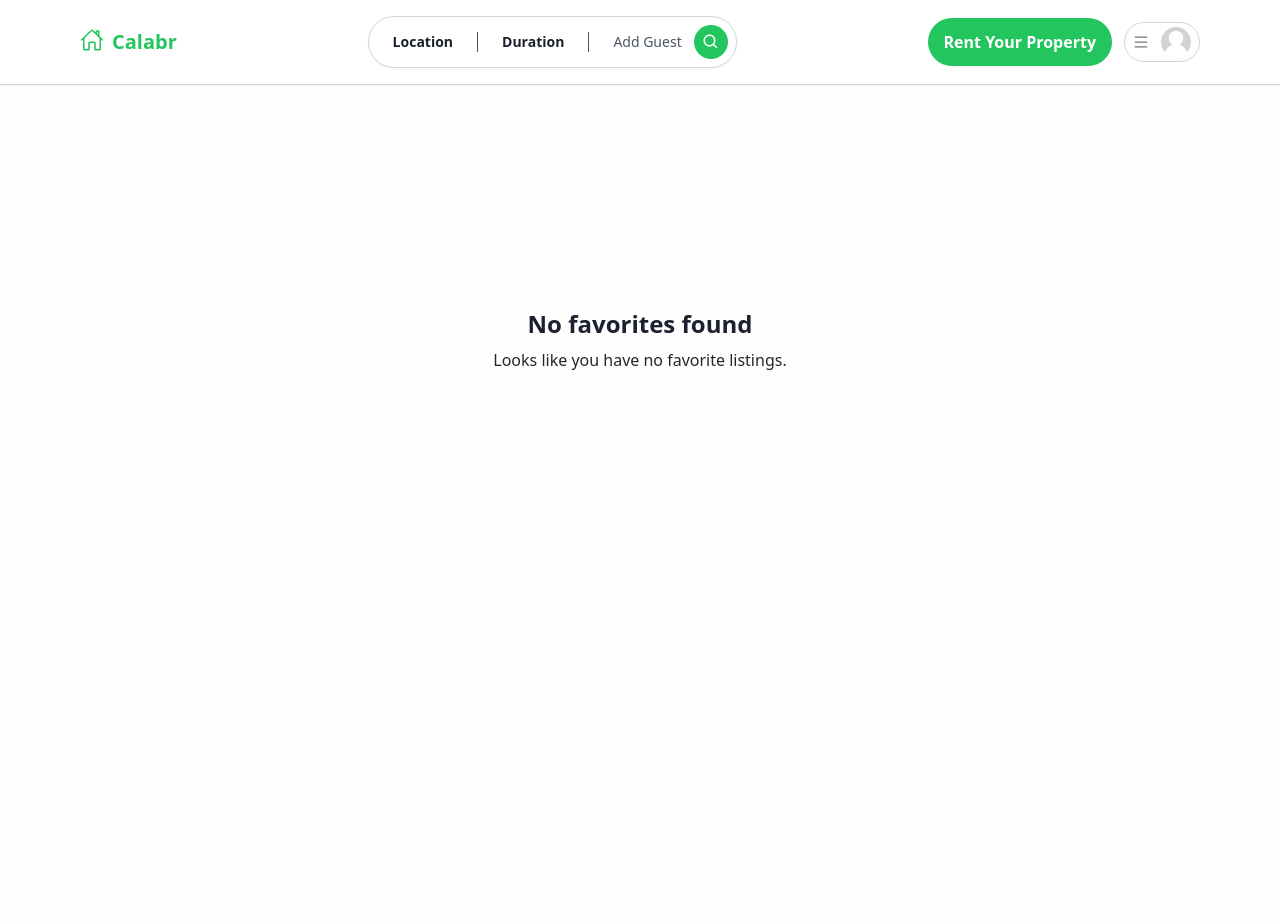
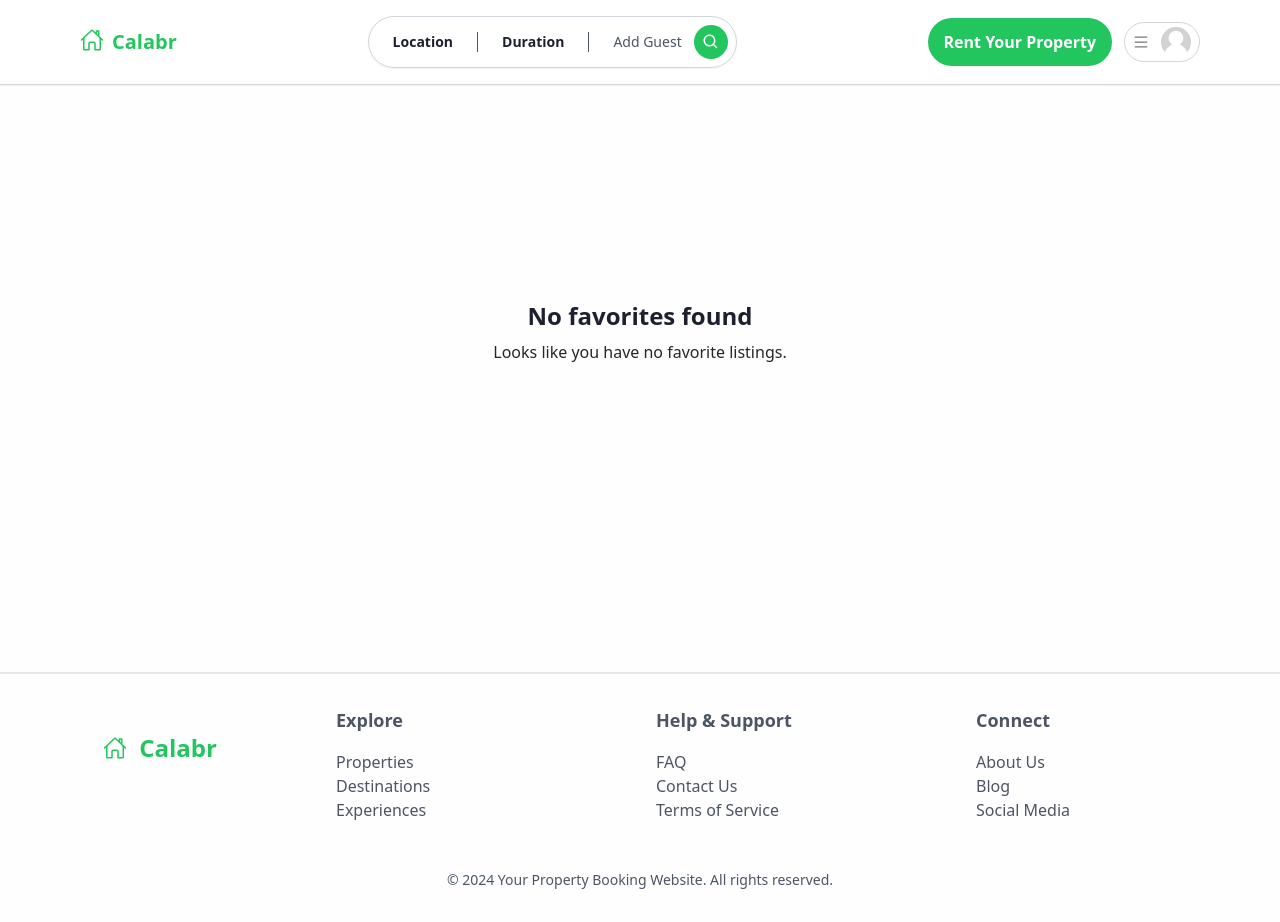
Before and after one commit to amogbeyiteren/Calabar, a Next.js app: page /favorites in a window 1280 px wide. Before the commit the page ends 800 px from the top, so only its background shows below. Built offline with nearby package versions, Linux system fonts and the light colour scheme; no server answers; what world-countries would draw is missing.

Commit message:
done i guess

```diff
--- a/app/components/Heading.tsx
+++ b/app/components/Heading.tsx
@@ -16,7 +16,7 @@ const Heading: React.FC<HeadingProps> = ({
       <div className="text-2xl font-bold">
         {title}
       </div>
-      <div className="font-light text-neutral-800 mt-2">
+      <div className="font-light mb-4 text-neutral-800 mt-2">
         {subtitle}
       </div>
     </div>
--- a/app/components/listings/ListingCard.tsx
+++ b/app/components/listings/ListingCard.tsx
@@ -4,6 +4,7 @@ import Image from "next/image";
 import { useRouter } from "next/navigation";
 import { useCallback, useMemo } from "react";
 import { format } from 'date-fns';
+import { FaStar } from 'react-icons/fa'; // Import the star icon
 
 import useCountries from "@/app/hooks/useCountries";
 import {
@@ -23,7 +24,7 @@ interface ListingCardProps {
   disabled?: boolean;
   actionLabel?: string;
   actionId?: string;
-  currentUser?: SafeUser | null
+  currentUser?: SafeUser | null;
 };
 
 const ListingCard: React.FC<ListingCardProps> = ({
@@ -112,17 +113,25 @@ const ListingCard: React.FC<ListingCardProps> = ({
           {/* {location?.region}, {location?.label} */}
           {data.title}
         </div>
-        <div className="font-light text-sm text-neutral-700">
-          {reservationDate || data.category} | {location?.region}, {location?.label}
+
+        <div className="font-light flex justify-between text-sm text-neutral-700">
+          <div className="text-green-600 font-semibold">{reservationDate || data.category}</div> <div> {location?.region}, {location?.label}</div>
         </div>
+        <div className="flex gap-1 items-center"> {/* Add a div to contain the stars */}
+            {Array.from(Array(5).keys()).map((_, index) => ( // Render 5 stars
+              <FaStar key={index} className="text-yellow-400" /> // Use the star icon with yellow color
+            ))}
+          </div>
         <div className="flex flex-row items-center gap-1">
+
           <div className="font-semibold">
-          ₦ {price}
+            ₦ {price}
           </div>
           {!reservation && (
-            <div className="font-light">day</div>
+            <div className="font-light">a day</div>
           )}
         </div>
+
         {onAction && actionLabel && (
           <Button
             disabled={disabled}
--- a/app/components/listings/ListingCategory.tsx
+++ b/app/components/listings/ListingCategory.tsx
@@ -24,7 +24,7 @@ const CategoryView: React.FC<CategoryViewProps> = ({
               {label}
             </div>
             <div
-              className="text-neutral-200 font-light"
+              className="text-neutral-400 font-light"
             >
               {description}
             </div>
--- a/app/components/listings/ListingInfo.tsx
+++ b/app/components/listings/ListingInfo.tsx
@@ -90,7 +90,11 @@ const ListingInfo: React.FC<ListingInfoProps> = ({
         {description}
       </div>
       <hr />
+      <div className="my-10">
       <Map center={coordinates} />
+      </div>
+
+
     </div>
    );
 }
--- /dev/null
+++ b/app/components/listings/ReviewSection.tsx
@@ -0,0 +1,64 @@
+import { FaUserCircle } from 'react-icons/fa';
+import { FaStar } from 'react-icons/fa';
+
+const ReviewsSection = () => {
+  return (
+    <div className="mt-10">
+      <h2 className="text-2xl font-semibold mb-4">Reviews For This Property</h2>
+    <div className="flex flex-col gap-4">
+      {/* Sample review 1 */}
+      <div className="bg-white p-4 rounded-lg shadow-sm">
+        <div className="flex items-center mb-2">
+          <FaUserCircle className="h-8 w-8 text-gray-500 mr-2" />
+          <span className="font-semibold">James Agogo</span>
+        </div>
+        <div className="flex items-center mb-2">
+          <div className="flex items-center">
+            {[...Array(5)].map((_, index) => (
+              <FaStar key={index} className="h-5 w-5 text-yellow-400" />
+            ))}
+          </div>
+          <span className="ml-2">4.5</span>
+        </div>
+        <p>Lorem ipsum dolor sit amet, consectetur adipiscing elit. Sed vulputate ipsum eu nibh consectetur, eget laoreet ipsum aliquet.</p>
+      </div>
+
+      {/* Sample review 2 */}
+      <div className="bg-white p-4 rounded-lg shadow-sm">
+        <div className="flex items-center mb-2">
+          <FaUserCircle className="h-8 w-8 text-gray-500 mr-2" />
+          <span className="font-semibold">Mary Adams</span>
+        </div>
+        <div className="flex items-center mb-2">
+          <div className="flex items-center">
+            {[...Array(5)].map((_, index) => (
+              <FaStar key={index} className="h-5 w-5 text-yellow-400" />
+            ))}
+          </div>
+          <span className="ml-2">4.0</span>
+        </div>
+        <p>Lorem ipsum dolor sit amet, consectetur adipiscing elit. Sed vulputate ipsum eu nibh consectetur, eget laoreet ipsum aliquet.</p>
+      </div>
+
+      {/* Sample review 3 */}
+      <div className="bg-white p-4 rounded-lg shadow-sm">
+        <div className="flex items-center mb-2">
+          <FaUserCircle className="h-8 w-8 text-gray-500 mr-2" />
+          <span className="font-semibold">Kunle Anayo</span>
+        </div>
+        <div className="flex items-center mb-2">
+          <div className="flex items-center">
+            {[...Array(5)].map((_, index) => (
+              <FaStar key={index} className="h-5 w-5 text-yellow-400" />
+            ))}
+          </div>
+          <span className="ml-2">3.5</span>
+        </div>
+        <p>Lorem ipsum dolor sit amet, consectetur adipiscing elit. Sed vulputate ipsum eu nibh consectetur, eget laoreet ipsum aliquet.</p>
+      </div>
+    </div>
+    </div>
+  );
+};
+
+export default ReviewsSection;
--- /dev/null
+++ b/app/components/navbar/Footer.tsx
@@ -0,0 +1,57 @@
+'use client';
+
+import Image from "next/image";
+import { useRouter } from "next/navigation";
+import Link from "next/link";
+import Home from "@/app/page";
+import { IoHomeOutline } from "react-icons/io5";
+function Footer() {
+  return (
+    <footer className="bg-white-900 text-gray-600 border-t-2 py-8">
+      <div className="container mx-auto px-4">
+        {/* Logo */}
+
+        {/* Menu items */}
+        <div className="grid grid-cols-1 md:grid-cols-4 gap-8">
+        <div className="flex items-center gap-3 justify-center mb-8">
+        <IoHomeOutline className=" text-green-500" size={24}/>
+    <Link href="/" className="text-green-500 text-2xl font-bold">Calabr</Link>
+        </div>
+          {/* First row of menu items */}
+          <div>
+            <h4 className="text-lg font-semibold mb-4">Explore</h4>
+            <ul className="list-none">
+              <li><a href="#" className="hover:text-gray-300">Properties</a></li>
+              <li><a href="#" className="hover:text-gray-300">Destinations</a></li>
+              <li><a href="#" className="hover:text-gray-300">Experiences</a></li>
+            </ul>
+          </div>
+          {/* Second row of menu items */}
+          <div>
+            <h4 className="text-lg font-semibold mb-4">Help & Support</h4>
+            <ul className="list-none">
+              <li><a href="#" className="hover:text-gray-300">FAQ</a></li>
+              <li><a href="#" className="hover:text-gray-300">Contact Us</a></li>
+              <li><a href="#" className="hover:text-gray-300">Terms of Service</a></li>
+            </ul>
+          </div>
+          {/* Third row of menu items */}
+          <div>
+            <h4 className="text-lg font-semibold mb-4">Connect</h4>
+            <ul className="list-none">
+              <li><a href="#" className="hover:text-gray-300">About Us</a></li>
+              <li><a href="#" className="hover:text-gray-300">Blog</a></li>
+              <li><a href="#" className="hover:text-gray-300">Social Media</a></li>
+            </ul>
+          </div>
+        </div>
+        {/* Copyright */}
+        <div className="text-center mt-12">
+          <p className="text-sm">&copy; 2024 Your Property Booking Website. All rights reserved.</p>
+        </div>
+      </div>
+    </footer>
+  );
+}
+
+export default Footer;
--- a/app/layout.tsx
+++ b/app/layout.tsx
@@ -5,7 +5,7 @@ import LoginModal from '@/app/components/modals/LoginModal';
 import RegisterModal from '@/app/components/modals/RegisterModal';
 import SearchModal from '@/app/components/modals/SearchModal';
 import RentModal from '@/app/components/modals/RentModal';
-
+import Footer from './components/navbar/Footer';
 import ToasterProvider from '@/app/providers/ToasterProvider';
 
 import './globals.css'
@@ -41,7 +41,9 @@ export default async function RootLayout({
         </ClientOnly>
         <div className="pb-20 pt-28">
           {children}
+
         </div>
+        <Footer/>
       </body>
     </html>
   )
--- a/app/listings/[listingId]/ListingClient.tsx
+++ b/app/listings/[listingId]/ListingClient.tsx
@@ -16,6 +16,7 @@ import { categories } from "@/app/components/navbar/Categories";
 import ListingHead from "@/app/components/listings/ListingHead";
 import ListingInfo from "@/app/components/listings/ListingInfo";
 import ListingReservation from "@/app/components/listings/ListingReservation";
+import ReviewsSection from "@/app/components/listings/ReviewSection";
 
 
 // initial and default date reanges to be used
@@ -131,7 +132,7 @@ const ListingClient: React.FC<ListingClientProps> = ({
           mx-auto
         "
       >
-        <div className="flex flex-col gap-6">
+        <div className="">
           <ListingHead
             title={listing.title}
             imageSrc={listing.imageSrc}
@@ -139,12 +140,16 @@ const ListingClient: React.FC<ListingClientProps> = ({
             id={listing.id}
             currentUser={currentUser}
           />
+
+
+          <div className="flex gap-6">
+
+          </div>
+
+
           <div
             className="
-              grid
-              grid-cols-1
-              md:grid-cols-5
-              md:gap-10
+
               mt-6
             "
           >
@@ -176,6 +181,8 @@ const ListingClient: React.FC<ListingClientProps> = ({
                 disabled={isLoading}
                 disabledDates={disabledDates}
               />
+
+              <ReviewsSection/>
             </div>
           </div>
         </div>
```
Also changed, not shown: 1 other file (tests, documents, lock files or other folders).
